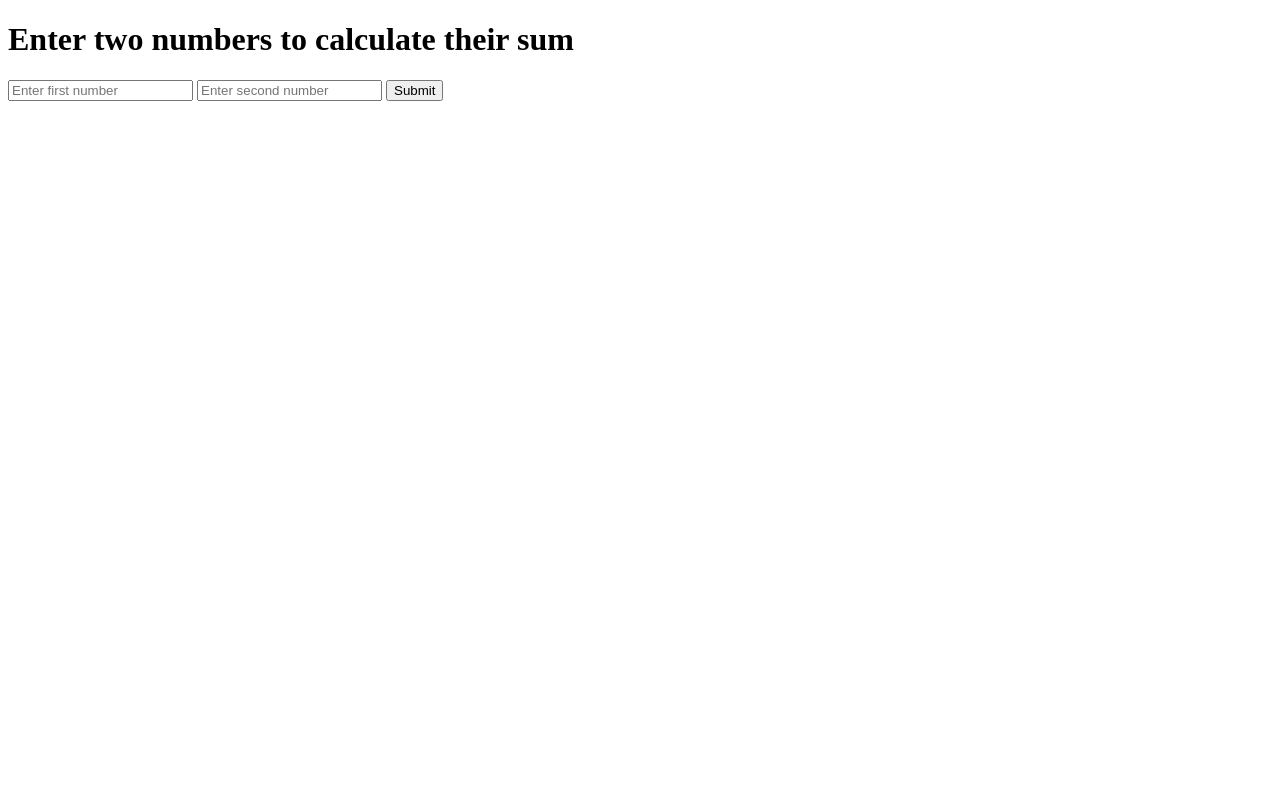
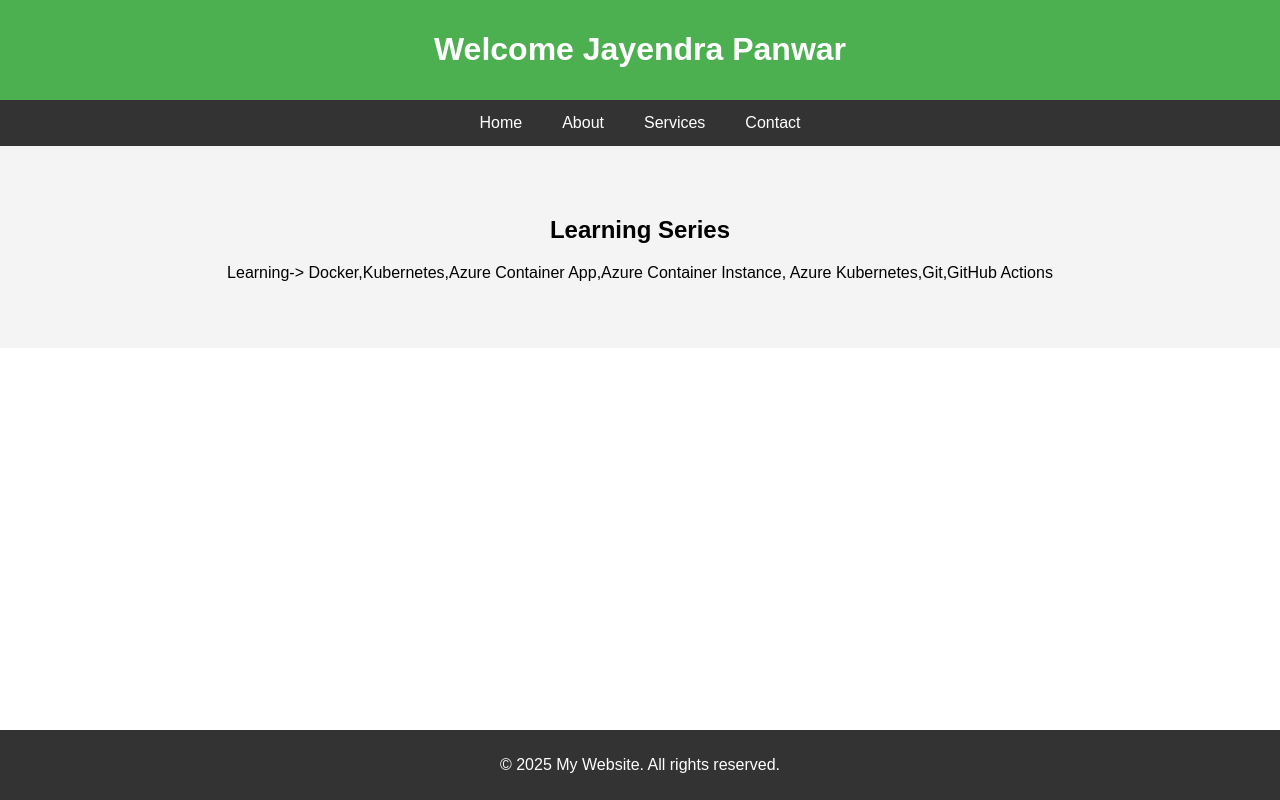
Before and after one commit to JayendraPanwar31/Docker-Basic, a Django app: page / in a window 1280 px wide. Run offline with Django 5.2, Linux system fonts and the light colour scheme.

Commit message:
Modified index.html file

```diff
--- a/mysite/calculator/templates/calculator/index.html
+++ b/mysite/calculator/templates/calculator/index.html
@@ -1,22 +1,89 @@
+<!-- <!DOCTYPE html>
+<html lang="en">
+<head>
+    <meta charset="UTF-8" />
+    <meta name="viewport" content="width=device-width, initial-scale=1.0" />
+    <title>Sum Calculator</title>
+</head>
+<body>
+    <h1>Enter two numbers to calculate their sum</h1>
+
+    <form method="post">
+        {% csrf_token %}
+        <input type="number" name="num1" placeholder="Enter first number" required step="any">
+        <input type="number" name="num2" placeholder="Enter second number" required step="any">
+        <button type="submit">Submit</button>
+    </form>
+
+    {% if sum_result|default_if_none:'' != '' %}
+        <h3>The sum is: {{ sum_result }}</h3>
+    {% endif %}
+</body>
+</html> -->
 <!DOCTYPE html>
-{% csrf_token %}
 <html lang="en">
 <head>
     <meta charset="UTF-8">
     <meta name="viewport" content="width=device-width, initial-scale=1.0">
-    <title>Sum Calculator</title>
+    <title>My Homepage</title>
+    <style>
+        body {
+            font-family: Arial, sans-serif;
+            margin: 0;
+            padding: 0;
+        }
+        header {
+            background-color: #4CAF50;
+            color: white;
+            padding: 10px 20px;
+            text-align: center;
+        }
+        nav {
+            display: flex;
+            justify-content: center;
+            background-color: #333;
+        }
+        nav a {
+            color: white;
+            padding: 14px 20px;
+            text-decoration: none;
+            text-align: center;
+        }
+        nav a:hover {
+            background-color: #575757;
+        }
+        .hero {
+            text-align: center;
+            padding: 50px;
+            background-color: #f4f4f4;
+        }
+        footer {
+            background-color: #333;
+            color: white;
+            text-align: center;
+            padding: 10px 0;
+            position: fixed;
+            bottom: 0;
+            width: 100%;
+        }
+    </style>
 </head>
 <body>
-    <h1>Enter two numbers to calculate their sum</h1>
-    <form method="POST">
-        {% csrf_token %}
-        <input type="number" name="num1" placeholder="Enter first number" required>
-        <input type="number" name="num2" placeholder="Enter second number" required>
-        <button type="submit">Submit</button>
-    </form>
-
-    {% if sum_result is not none %}
-        <h3>The sum is: {{ sum_result }}</h3>
-    {% endif %}
+    <header>
+        <h1>Welcome <b></b>Jayendra Panwar</b></h1>
+    </header>
+    <nav>
+        <a href="#home">Home</a>
+        <a href="#about">About</a>
+        <a href="#services">Services</a>
+        <a href="#contact">Contact</a>
+    </nav>
+    <div class="hero">
+        <h2>Learning Series</h2>
+        <p>Learning-> Docker,Kubernetes,Azure Container App,Azure Container Instance, Azure Kubernetes,Git,GitHub Actions</p>
+    </div>
+    <footer>
+        <p>&copy; 2025 My Website. All rights reserved.</p>
+    </footer>
 </body>
 </html>
```
Also changed, not shown: mysite/mysite/settings.py (+20 -35 lines).
